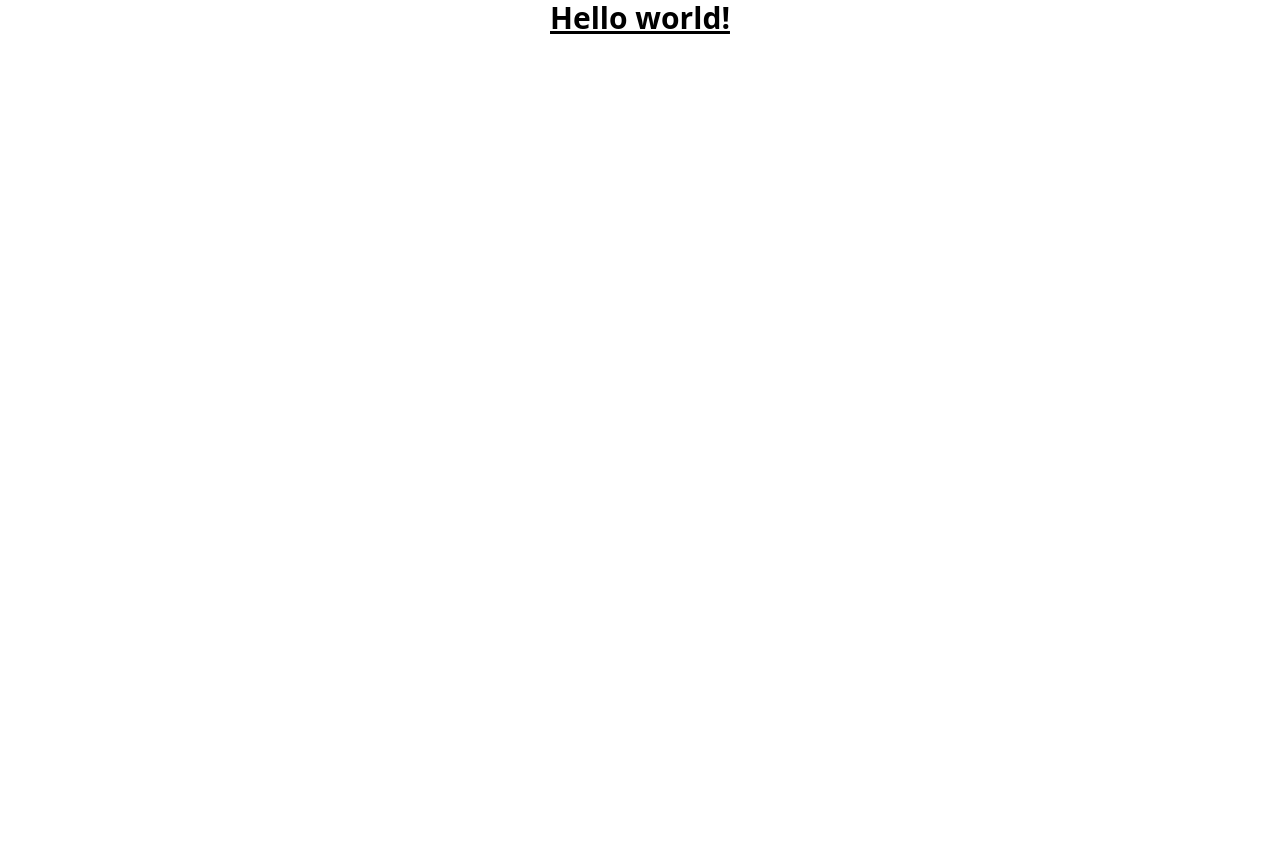
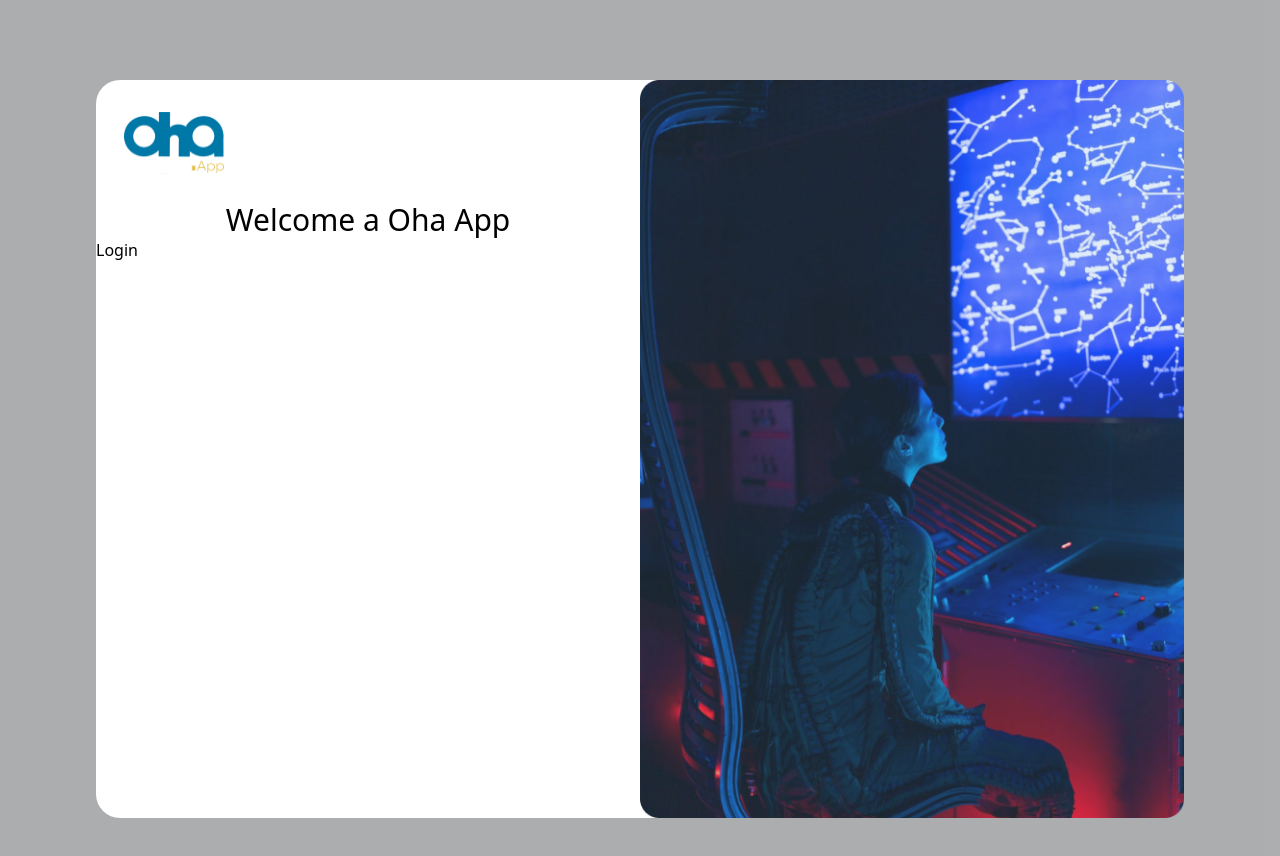
Before and after one commit to juancodev/messenger_service, a React (Vite) app: page / in a window 1280 px wide. Shown: the top 856 px of the page. Before the commit the page ends 800 px from the top, so only its background shows below. Built offline with nearby package versions, Linux system fonts and the light colour scheme.

Commit message:
[⚡ADD] Layout component

```diff
--- a/src/App.tsx
+++ b/src/App.tsx
@@ -1,7 +1,12 @@
+import { Layout } from "./layout/Layout";
+import { Login } from "./components/login/Login";
+
 function App() {
   return (
     <>
-      <h1 className="text-3xl text-center font-bold underline">Hello world!</h1>
+      <Layout>
+        <Login />
+      </Layout>
     </>
   );
 }
--- a/src/components/login/Login.tsx
+++ b/src/components/login/Login.tsx
@@ -0,0 +1,11 @@
+import React from "react";
+
+const Login = () => {
+  return (
+    <div>
+      <h2>Login</h2>
+    </div>
+  );
+};
+
+export { Login };
--- /dev/null
+++ b/src/layout/Layout.tsx
@@ -0,0 +1,32 @@
+import React, { Children } from "react";
+import logo from "../assets/oha_logo.svg";
+import imageOha from "../assets/Image.png";
+
+type Forms = {
+  children?: JSX.Element[] | JSX.Element;
+};
+
+const Layout = ({ children }: Forms): JSX.Element => {
+  return (
+    <>
+      <div className="max-w-full py-20 px-24 bg-[#5F636785]">
+        <div className="h-full grid grid-cols-2 bg-white rounded-3xl">
+          <div className="container-logo">
+            <div className="logo">
+              <img className="pt-8 pl-7" src={logo} />
+            </div>
+            <div className="title text-center mt-7">
+              <h3 className="text-3xl">Welcome a Oha App</h3>
+            </div>
+            <div className="form">{children}</div>
+          </div>
+          <div className="container-img">
+            <img src={imageOha} alt="" />
+          </div>
+        </div>
+      </div>
+    </>
+  );
+};
+
+export { Layout };
```
Also changed, not shown: src/assets/Image.png (added).
